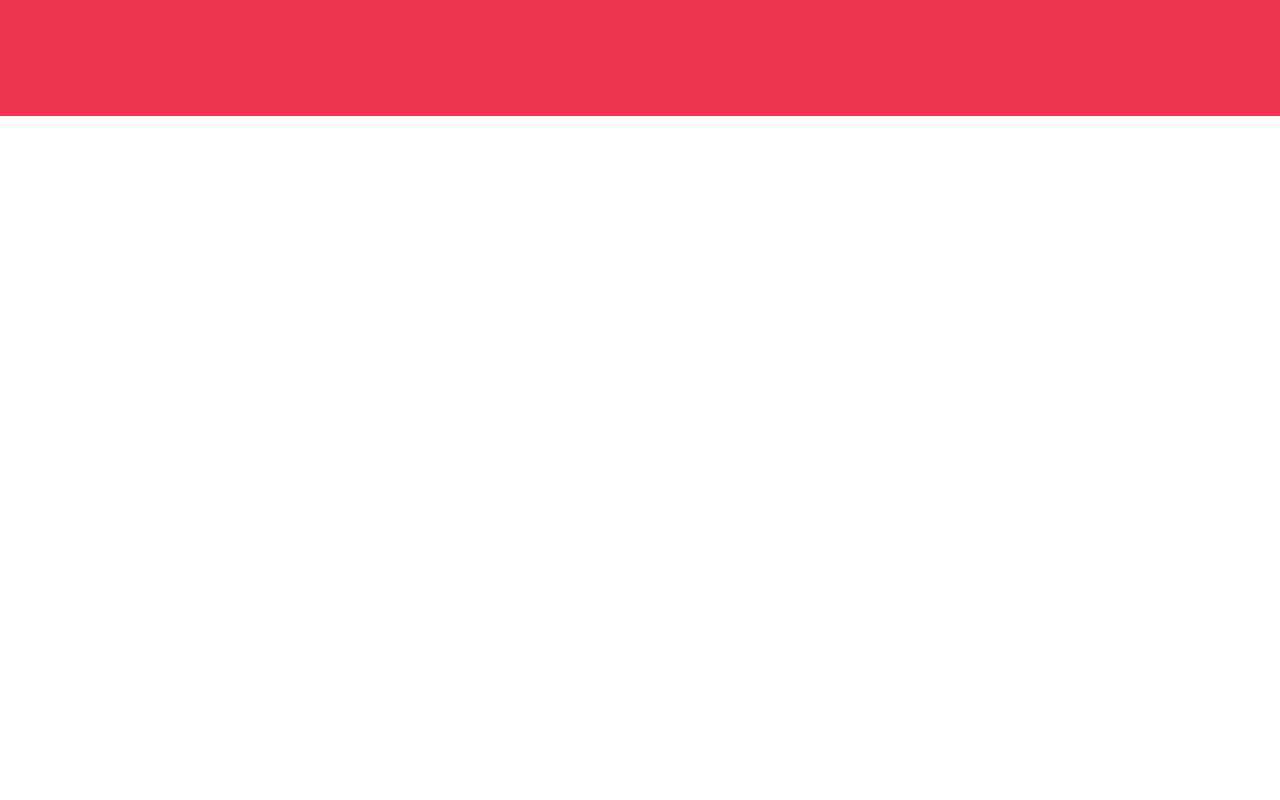
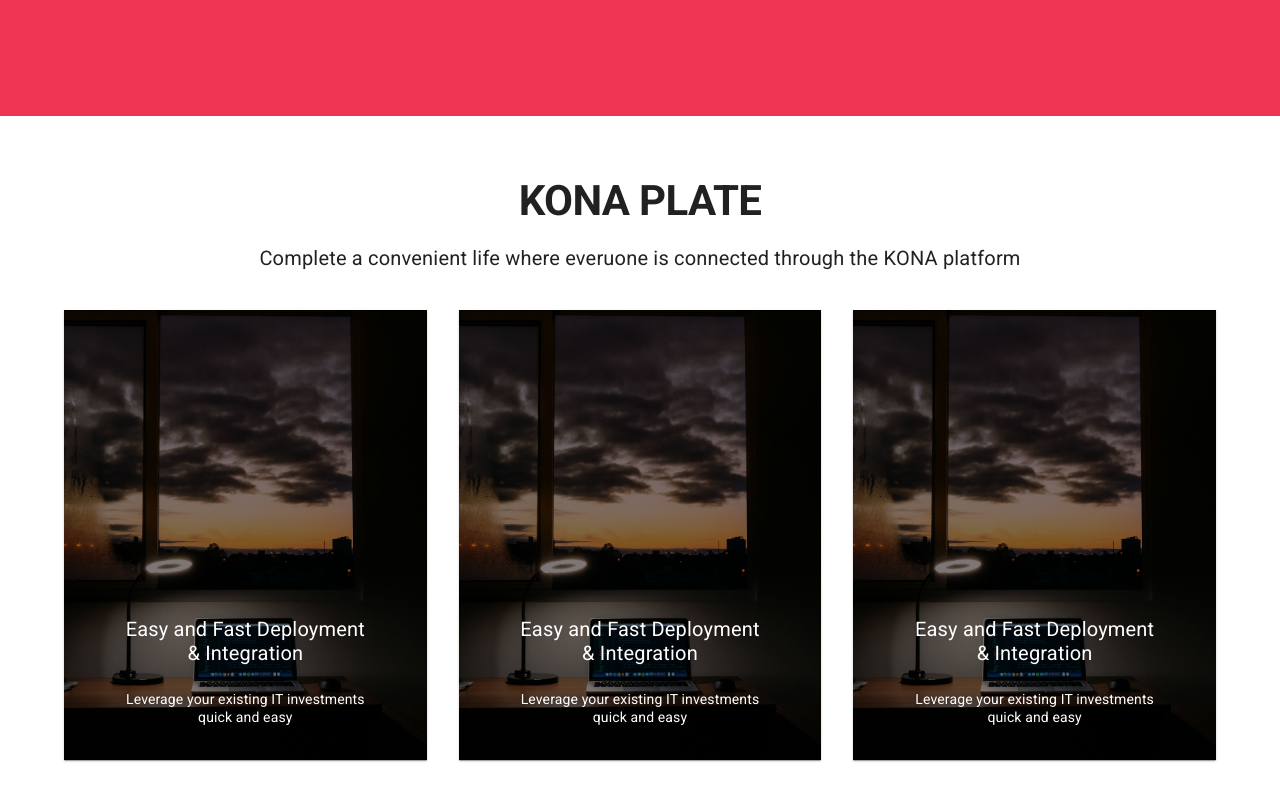
Before and after one commit to mmbapin/openapi, a React (Create React App) app: page / in a window 1280 px wide. Shown: the part 504-1304 px from the top of the page. Before the commit the page ends 800 px from the top, so only its background shows below. Built offline with nearby package versions, Linux system fonts and the light colour scheme.

Commit message:
card portion

```diff
--- a/src/App.js
+++ b/src/App.js
@@ -2,12 +2,14 @@
 import './static/styles/App.scss'
 import Header from './components/navigation/Header';
 import HomeSlider from './components/home-slider/HomeSlider';
+import KonaPlate from './components/kona-plate/KonaPlate';
 
 function App() {
   return (
     <div className="App">
       <Header />
       <HomeSlider />
+      <KonaPlate />
     </div>
   );
 }
--- a/src/components/home-slider/HomeSlider.js
+++ b/src/components/home-slider/HomeSlider.js
@@ -9,13 +9,13 @@ const HomeSlider = () => {
     slidesToShow: 1,
     slidesToScroll: 1,
     autoplay: true,
-    speed: 4000,
+    speed: 1500,
     autoplaySpeed: 4000,
     // cssEase: "linear",
     initialSlide: 0,
     className: "center sliderwrap",
     arrows: false,
-    // swipeToSlide: true,
+    swipeToSlide: true,
     // centerMode: true,
     // centerPadding: "60px",
 
--- /dev/null
+++ b/src/components/kona-plate/KonaPlate.js
@@ -0,0 +1,35 @@
+import React from 'react'
+import { Box, Typography, Container, Grid } from '@mui/material'
+import KonaPlateCard from './KonaPlateCard'
+
+const KonaPlate = () => {
+  return (
+    <Container sx={{maxWidth: {lg: 'lg', md:'md'}, my: {lg: '60px'}}}>
+       <Typography
+        variant='h1'
+        sx={{
+          fontSize: '42px',
+          lineHeight: '1.2',
+          textAlign: 'center',
+          fontWeight: '600',
+          marginBottom: '20px'
+        }}>
+          KONA PLATE
+        </Typography>
+        <Typography component='p' sx={{textAlign: 'center', lineHeight: '1.2', fontSize:'20px'}}>Complete a convenient life where everuone is connected through the KONA platform</Typography>
+        <Grid container columnSpacing={4} sx={{marginTop: '40px'}}>
+          <Grid item xs={4}>
+            <KonaPlateCard />
+          </Grid>
+          <Grid item xs={4}>
+            <KonaPlateCard />
+          </Grid>
+          <Grid item xs={4}>
+            <KonaPlateCard />
+          </Grid>
+        </Grid>
+    </Container>
+  )
+}
+
+export default KonaPlate
--- /dev/null
+++ b/src/components/kona-plate/KonaPlateCard.js
@@ -0,0 +1,40 @@
+import React from 'react'
+import { Card, CardMedia, CardContent, Typography, Box } from '@mui/material'
+
+const KonaPlateCard = () => {
+  return (
+    <Card sx={{position: 'relative', borderRadius: '0'}}>
+      <CardMedia
+        component="img"
+        height="450"
+        image="/images/jefferson-santos-V9sv7QrDUgc-unsplash.jpg"
+        alt="green iguana"
+      />
+      <Box
+        className="overlay"
+        sx={{
+          position: 'absolute',
+          background: '#000',
+          top: '0',
+          bottom: '0',
+          left: '0',
+          right: '0',
+          opacity: '0.5'
+        }}
+      ></Box>
+      <CardContent
+        sx={{
+          position: 'absolute',
+          left: '0',
+          right: '0',
+          bottom: '10px',
+          textAlign: 'center'
+      }}>
+        <Typography component='h5' sx={{fontSize: '20px', color: '#fff', padding: '0 44px', lineHeight: '1.2', marginBottom: '25px'}}>Easy and Fast Deployment & Integration</Typography>
+        <Typography compoentn='p' sx={{fontSize: '14px', color: '#fff', padding: '0 30px', lineHeight: '1.3'}}>Leverage your existing IT investments quick and easy</Typography>
+      </CardContent>
+    </Card>
+  )
+}
+
+export default KonaPlateCard
--- a/src/components/navigation/Header.js
+++ b/src/components/navigation/Header.js
@@ -1,4 +1,4 @@
-import React, { useState } from 'react'
+import React, { useState, useEffect } from 'react'
 import { Container } from '@mui/material'
 import CssBaseline from '@mui/material/CssBaseline';
 import MegaMenu from './MegaMenu';
@@ -168,6 +168,13 @@ const Header = () => {
 	const [menuColor, setMenuColor] = useState('white')
 	// const [linkActive, setLinkActive] = useState(false)
 
+	useEffect(() => {
+		window.addEventListener('scroll', handleScroll, { passive: true})
+		return () => {
+			window.removeEventListener('scroll', handleScroll);
+	};
+	}, [])
+
 	const handleLangChange = (lang) => {
 		console.log(lang);
 		setLang(lang)
@@ -180,6 +187,10 @@ const Header = () => {
 			setMenuColor('white')
 		}
 	}
+
+	const handleScroll = () => {
+    window.pageYOffset > 100 ?  setMenuColor('black') : setMenuColor('white')
+  }
 
 	// const handleMouseMovementsLink = (effect) => {
 	// 	console.log(effect);
```
Also changed, not shown: public/images/jefferson-santos-V9sv7QrDUgc-unsplash.jpg (added).
